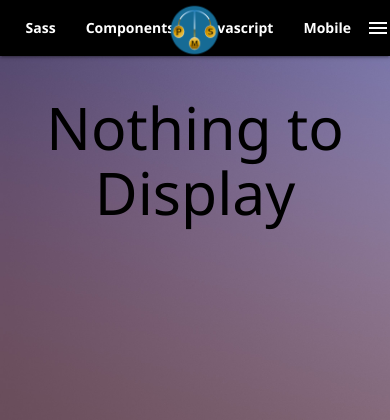
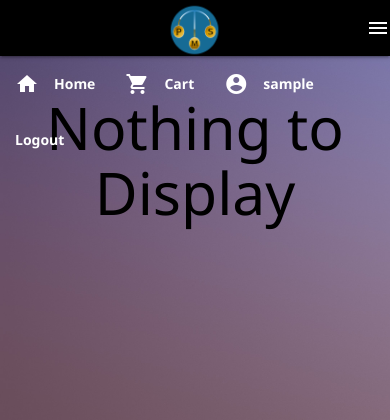
Before and after one commit to rossilfossil/PawnHub, a PHP site: page /auctionver5/listing.php in a window 390 px wide. Shown: the top 420 px of the page. Run offline with PHP 8.4, Linux system fonts and the light colour scheme; the visitor is signed in with stand-in values (Sample User, id 1); data that the repository does not hold is empty; some libraries are stand-ins or nearby versions.

Commit message:
Added sidenav for mobile view

```diff
--- a/auctionver5/accessgrantedparent.php
+++ b/auctionver5/accessgrantedparent.php
@@ -35,10 +35,11 @@
 					<li><a href="logout.php">Logout</a></li>
 				</ul>
 				<ul class="right side-nav" id="side-nav">
-					<li><a href="sass.html">Sass</a></li>
-					<li><a href="badges.html">Components</a></li>
-					<li><a href="collapsible.html">Javascript</a></li>
-					<li><a href="mobile.html">Mobile</a></li>
+					<li><a href="../AuctionVer5"><i class="material-icons left">home</i>Home</a></li>
+					<!-- <li><a href="bids.php"><i class="material-icons left">account_circle</i>My Bids</a></li> -->
+					<li><a href="cart.php"><i class="material-icons left">shopping_cart</i>Cart</a></li>
+					<li><a href="#!" class="dropdown-button" data-beloworigin="true" data-activates="dropdown_options"><i class="material-icons left">account_circle</i><?php echo $_SESSION['userName']?></a></li>
+					<li><a href="logout.php">Logout</a></li>
 				</ul>
 				<ul id="dropdown_options" class="dropdown-content">
 					<li><a class="black-text" href="account.php">Customer Information</a></li>
--- a/auctionver5/listing.php
+++ b/auctionver5/listing.php
@@ -84,7 +84,8 @@
 						 					ON tbl_items.itemId = tbl_Item.itemId
 						 					INNER JOIN tbl_Auctionitems
 						 					ON tbl_Auctionitems.item_ID = tbl_Items.item_ID
-						 					WHERE tbl_Auctionitems.auction_ID = $auctionid");
+						 					WHERE tbl_Auctionitems.auction_ID = $auctionid
+						 					AND tbl_Images.deleted = 0");
 						 if(!mysql_num_rows($getimg)==0){
 						 	while($get_img = mysql_fetch_assoc($getimg)){
 								?>
--- a/auctionver5/registration.php
+++ b/auctionver5/registration.php
@@ -94,7 +94,7 @@
 		<div class="row row-width1" >
 		<div class="col l3">
 
-			<button class="btn black white-text waves-effect waves-light" type="submit" name="submit">Submit
+			<button class="btn black white-text waves-effect waves-light" type="submit" name="submit">Register
 				<i class="material-icons right">send</i>
 			</button>
 			</div>
```
Also changed, not shown: auctionver5/homepageparent.php (+14 -3 lines).
